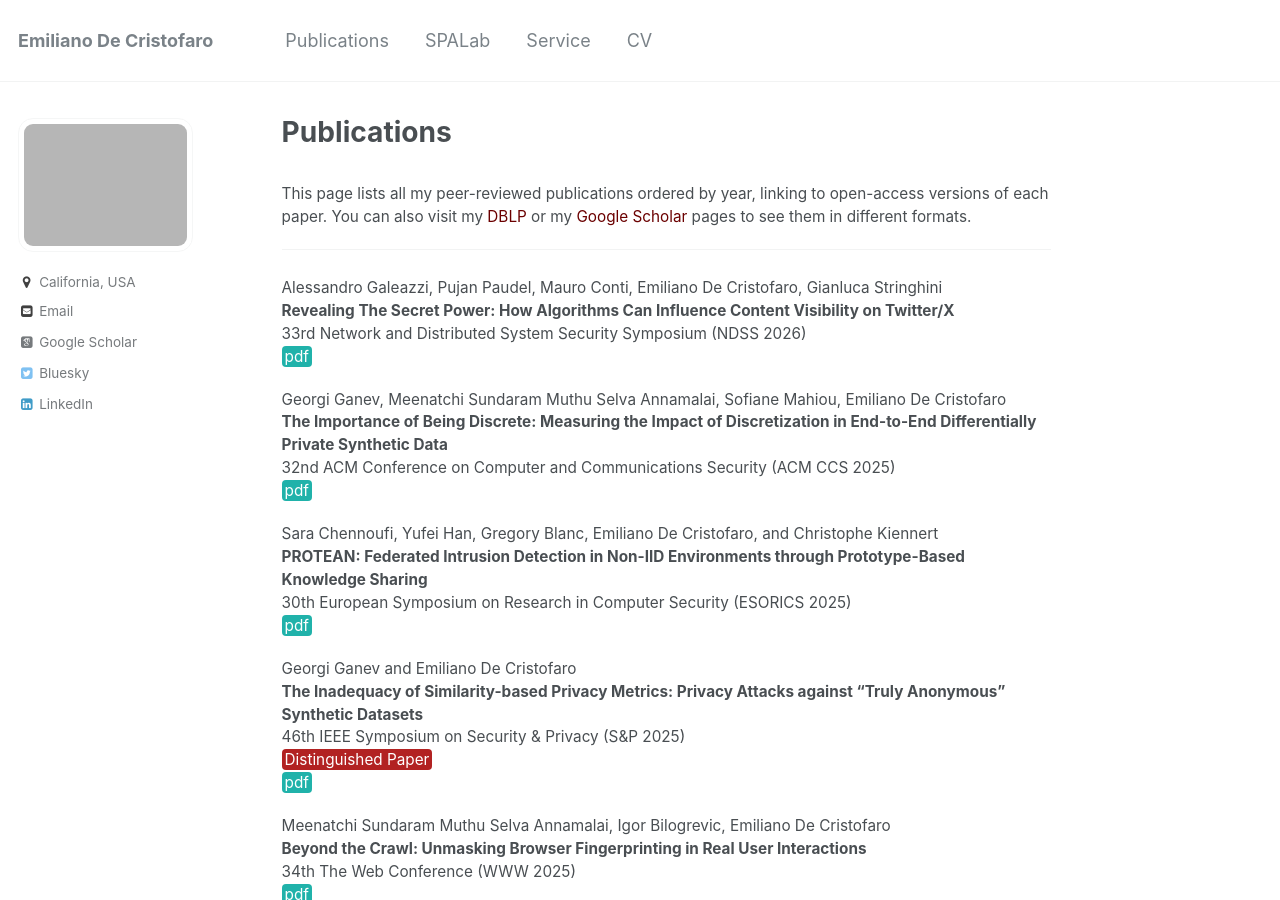
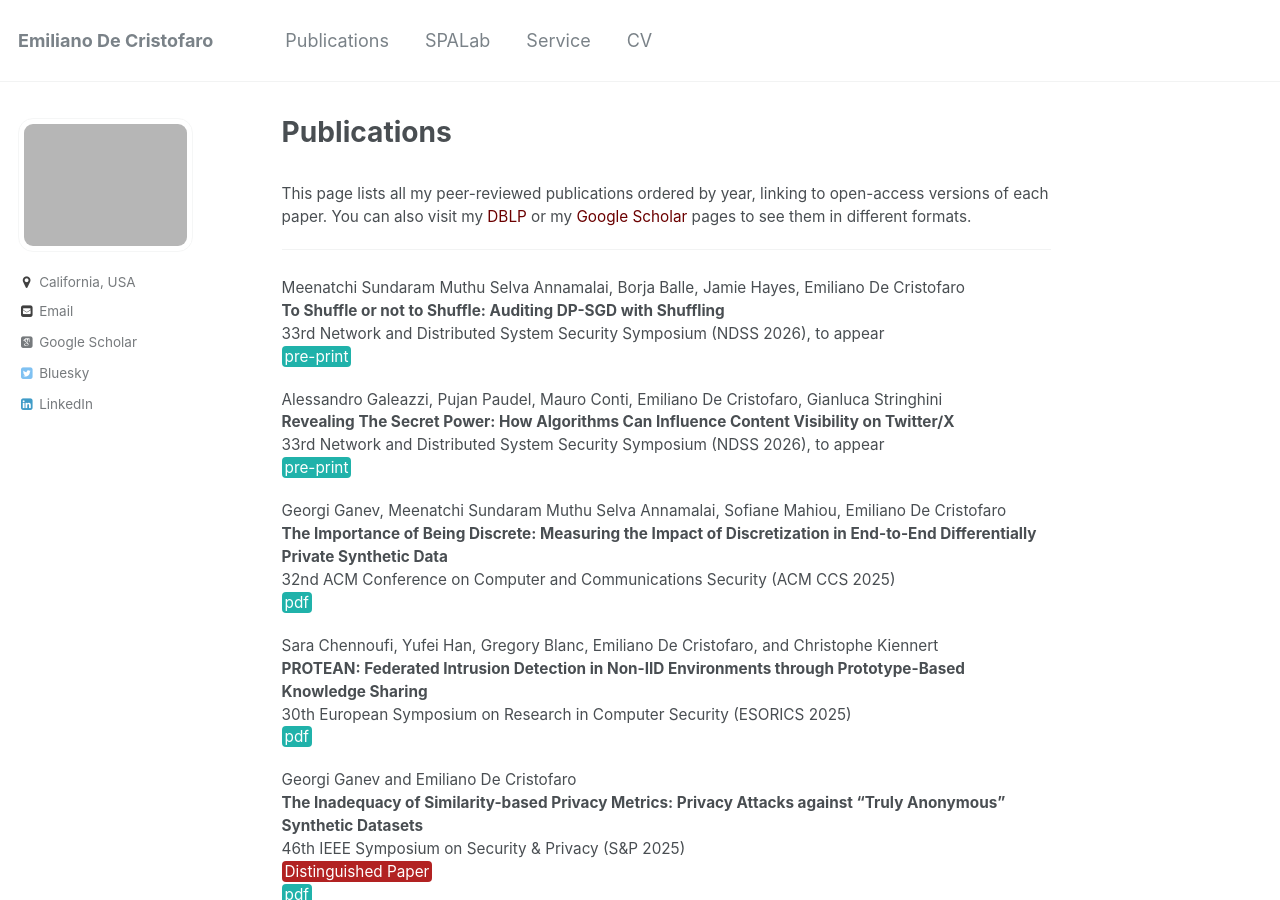
Before and after one commit to emidec/emidec.github.io, a Jekyll site: the page built from _pages/publications.md, in a window 1280 px wide and 900 px high. Built offline with Jekyll 4.4.1, drawn with Linux system fonts in a browser that asks for light colours; some web fonts are replaced; a script bundle is joined from its source files by our own code; library files that are not in the unit come from our copies.

Commit message:
2 ndss thats enough

```diff
--- a/_pages/publications.md
+++ b/_pages/publications.md
@@ -10,11 +10,16 @@ title: Publications
 <br>This page lists all my peer-reviewed publications ordered by year, linking to open-access versions of each paper. You can also visit my [DBLP](http://dblp.uni-trier.de/pers/hd/c/Cristofaro:Emiliano_De){:target="_blank"} or my [Google Scholar](https://scholar.google.com/citations?hl=en&user=1wfzUuEAAAAJ&view_op=list_works&pagesize=100){:target="_blank"} pages to see them in different formats.
 
 ***
+Meenatchi Sundaram Muthu Selva Annamalai, Borja Balle, Jamie Hayes, Emiliano De Cristofaro
+**To Shuffle or not to Shuffle: Auditing DP-SGD with Shuffling**
+33rd Network and Distributed System Security Symposium (NDSS 2026), to appear
+[pre-print](https://arxiv.org/pdf/2411.10614){: .btn--danger}{:target="_blank"}
+
 
 Alessandro Galeazzi, Pujan Paudel, Mauro Conti, Emiliano De Cristofaro, Gianluca Stringhini
 **Revealing The Secret Power: How Algorithms Can Influence Content Visibility on Twitter/X**
-33rd Network and Distributed System Security Symposium (NDSS 2026)
-[pdf](https://arxiv.org/pdf/2410.17390){: .btn--danger}{:target="_blank"}
+33rd Network and Distributed System Security Symposium (NDSS 2026), to appear
+[pre-print](https://arxiv.org/pdf/2410.17390){: .btn--danger}{:target="_blank"}
 
 Georgi Ganev, Meenatchi Sundaram Muthu Selva Annamalai, Sofiane Mahiou, Emiliano De Cristofaro
 **The Importance of Being Discrete: Measuring the Impact of Discretization in End-to-End Differentially Private Synthetic Data**
```
Also changed, not shown: _pages/trustworthy-ML.md (+6 -1 lines).
